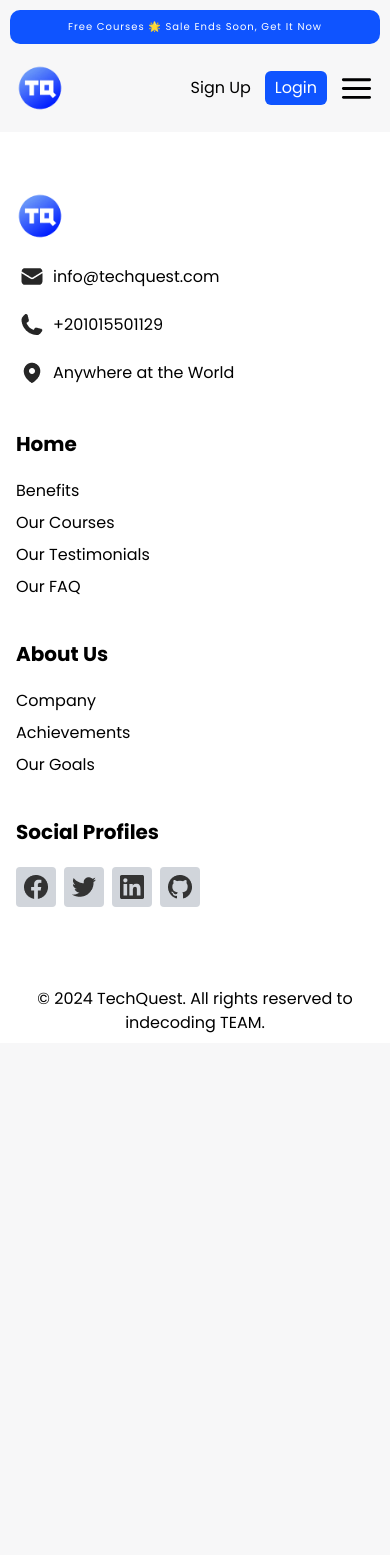
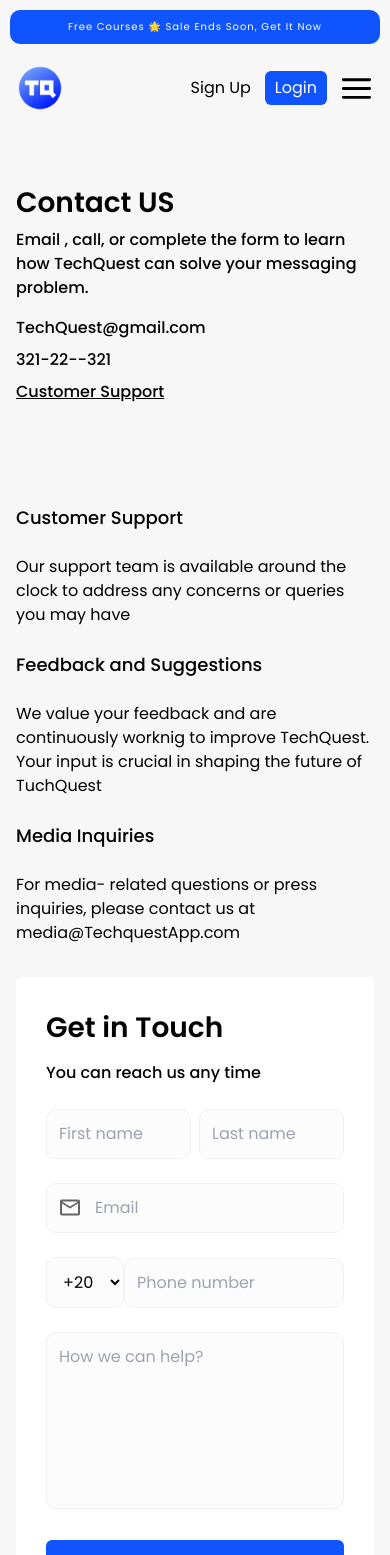
Before and after one commit to TechQuest-App/TechQuest-web, a React (Vite) app: page /contact in a window 390 px wide. Shown: the top 1555 px of the page. Before the commit the page ends 1043 px from the top, so only its background shows below. Built offline with nearby package versions, Linux system fonts and the light colour scheme; a web font is replaced by a local one.

Commit message:
add contact page and responsive to it

```diff
--- a/src/App.jsx
+++ b/src/App.jsx
@@ -10,10 +10,10 @@
 import SignUp from "./component/forms/SignUp";
 import Login from "./component/forms/Login";
 
-//-------------------  register  -----------------------
+//-------------------  pages  -----------------------
 import Home from "./pages/home/Home";
 import MyCourses from "./pages/MyCourses/MyCourses";
-
+import Contact from "./pages/contact/Contact";
 
 // // Lazy-loaded components
 // const Home = lazy(() => import('./Home'));
@@ -22,13 +22,10 @@
 // const MyCourses = lazy(() => import('./MyCourses'));
 // const NotFound = lazy(() => import('./NotFound'));
 
-
 // // A higher-order component for protected routes
 // const ProtectedRoute = ({ element, isAuthenticated }) => {
 //   return isAuthenticated ? element : <Navigate to="/login" />;
 // };
-
-
 
 function App() {
   return (
@@ -41,6 +38,7 @@
           <Route path="/login" element={<Login />} />
           <Route path="/" element={<Home />} />
           <Route path="/courses" element={<MyCourses />} />
+          <Route path="/contact" element={<Contact />} />
         </Routes>
       </div>
       <Footer />
--- a/src/assets/index.js
+++ b/src/assets/index.js
@@ -6,6 +6,7 @@
 import twitter from "./twitter.png";
 import linkedin from "./linkedin.png";
 import github from "./github.png";
+import email from "./material-symbols_mail-outline.png";
 
 // -------- sign up -------------
 import calender from "./calendar.png";
@@ -54,4 +55,5 @@
   plus,
   lamp,
   eye,
+  email,
 };
--- /dev/null
+++ b/src/pages/contact/Contact.jsx
@@ -0,0 +1,131 @@
+import { email } from "../../assets";
+import Button from "../../component/button/Button";
+
+const Contact = () => {
+  return (
+    <div className="my-[50px] md:my-[100px] flex flex-col lg:flex-row gap-8">
+      <div className="flex flex-col flex-1">
+        <div className="mb-[100px] lg:mb-[200px]">
+          <h2 className="text-[28px] md:text-[38px] xl:text-[48px] mb-1 font-semibold">
+            Contact US
+          </h2>
+          <p className="text-[16px] md:text-[18px] lg:text-[20px] mb-4 font-medium max-w-[600px]">
+            Email , call, or complete the form to learn how TechQuest can solve
+            your messaging problem.
+          </p>
+          <div className="flex flex-col gap-2">
+            <span className="text-[16px] md:text-[18px] lg:text-[20px] font-medium max-w-[600px]">
+              TechQuest@gmail.com
+            </span>
+            <span className="text-[16px] md:text-[18px] lg:text-[20px] font-medium max-w-[600px]">
+              321-22--321
+            </span>
+            <span className="text-[16px] md:text-[18px] underline lg:text-[20px] font-medium max-w-[600px]">
+              <>Customer Support</>
+            </span>
+          </div>
+        </div>
+
+        <div className="grid grid-cols-1 md:grid-cols-2 xl:grid-cols-3 gap-6">
+          <div>
+            <h4 className="text-[18px] md:text-[20px] lg:text-[24px] mb-6 font-medium">
+              Customer Support
+            </h4>
+            <p className="">
+              Our support team is available around the clock to address any
+              concerns or queries you may have
+            </p>
+          </div>
+          <div>
+            <h4 className="text-[18px] md:text-[20px] lg:text-[24px] mb-6 font-medium">
+              Feedback and Suggestions
+            </h4>
+            <p className="">
+              We value your feedback and are continuously worknig to improve
+              TechQuest. Your input is crucial in shaping the future of
+              TuchQuest
+            </p>
+          </div>
+          <div>
+            <h4 className="text-[18px] md:text-[20px] lg:text-[24px] mb-6 font-medium">
+              Media Inquiries
+            </h4>
+            <p className="">
+              For media- related questions or press inquiries, please contact us
+              at media@TechquestApp.com
+            </p>
+          </div>
+        </div>
+      </div>
+
+      <div className="bg-white rounded-md p-[30px]">
+        <div className="mb-6">
+          <h2 className="text-[28px] md:text-[38px] mb-3 xl:text-[48px] font-semibold">
+            Get in Touch
+          </h2>
+          <p className="text-[16px] md:text-[18px] font-medium">
+            You can reach us any time
+          </p>
+        </div>
+        <form>
+          <div className="flex items-center gap-2 md:gap-5 mb-6">
+            <input
+              type="text"
+              placeholder="First name"
+              className="w-full md:p-4 p-3 rounded-[10px] border-[1px] border-[#F1F1F3] bg-[#FCFCFD] outline-none"
+            />
+            <input
+              type="text"
+              placeholder="Last name"
+              className="w-full md:p-4 p-3 rounded-[10px] border-[1px] border-[#F1F1F3] bg-[#FCFCFD] outline-none"
+            />
+          </div>
+          <div className="relative">
+            <img
+              src={email}
+              alt=""
+              className=" absolute top-[12px] left-[12px] md:top-[16px] md:left-[16px]"
+            />
+            <input
+              type="email"
+              placeholder="Email"
+              className="pl-12 md:pl-16 md:py-4 p-3 rounded-[10px] border-[1px] border-[#F1F1F3] bg-[#FCFCFD] outline-none w-full mb-6"
+            />
+          </div>
+          <div className="flex items-center mb-6">
+            <select className="md:p-4 p-3 rounded-[10px] border-[1px] border-[#F1F1F3] bg-[#FCFCFD] outline-none">
+              <option value="20" defaultValue>
+                +20
+              </option>
+              <option value="50">+50</option>
+              <option value="60">+60</option>
+              <option value="90">+90</option>
+            </select>
+            <input
+              type="phone"
+              placeholder="Phone number"
+              className="md:p-4 p-3 rounded-[10px] border-[1px] border-[#F1F1F3] bg-[#FCFCFD] outline-none w-full"
+            />
+          </div>
+          <textarea
+            placeholder="How we can help?"
+            className="w-full h-[177px] md:p-4 p-3 rounded-[10px] border-[1px] border-[#F1F1F3] bg-[#FCFCFD] outline-none resize-none mb-6"
+          ></textarea>
+          <Button
+            name="Send"
+            style="bg-[#0F54FF] w-full md:p-4 p-3 text-center text-white mb-6"
+          />
+          <p className="text-[16px] md:text-[18px] lg:text-[20px] text-center">
+            By contacting us , you agree to our{" "}
+            <span className="text-black font-semibold">
+              Terms of <br /> service
+            </span>
+            and Privacy <span className="text-black font-semibold">Policy</span>
+          </p>
+        </form>
+      </div>
+    </div>
+  );
+};
+
+export default Contact;
```
Also changed, not shown: src/assets/material-symbols_mail-outline.png (added).
